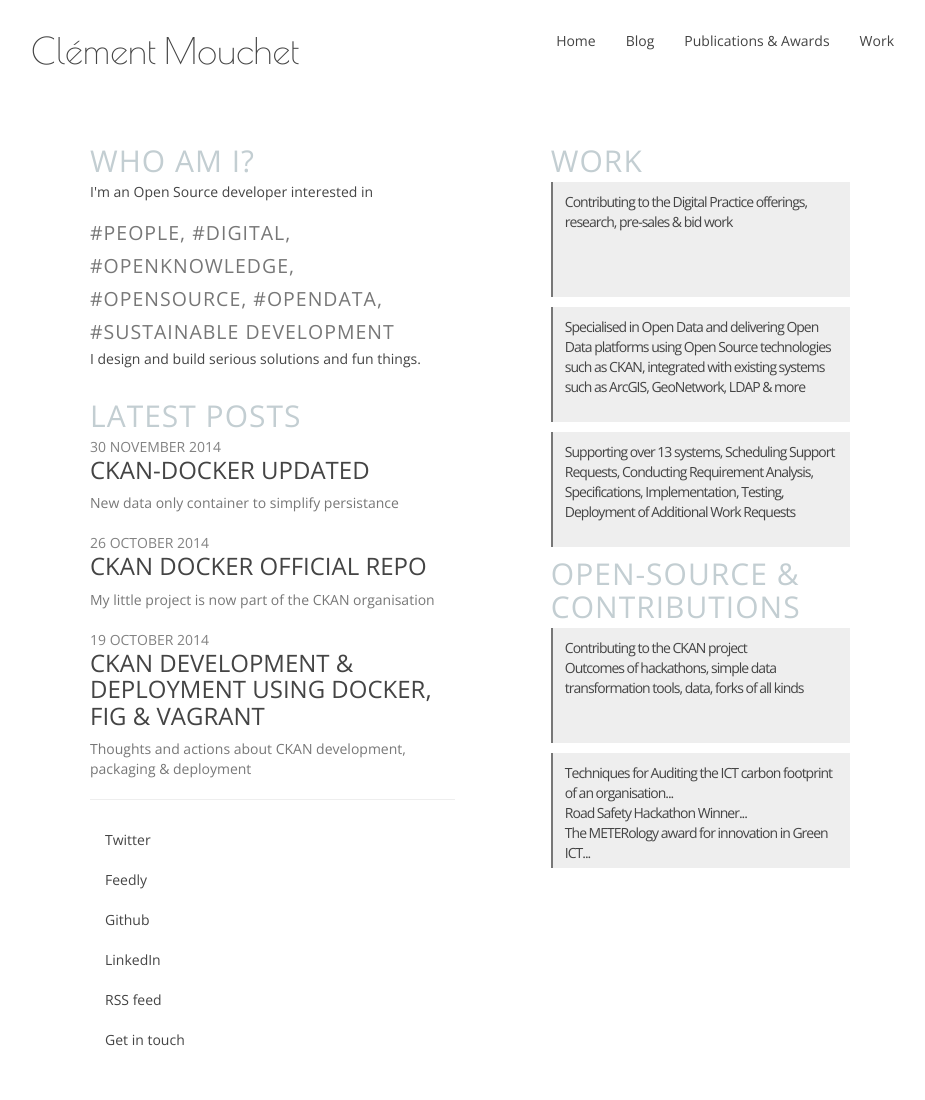
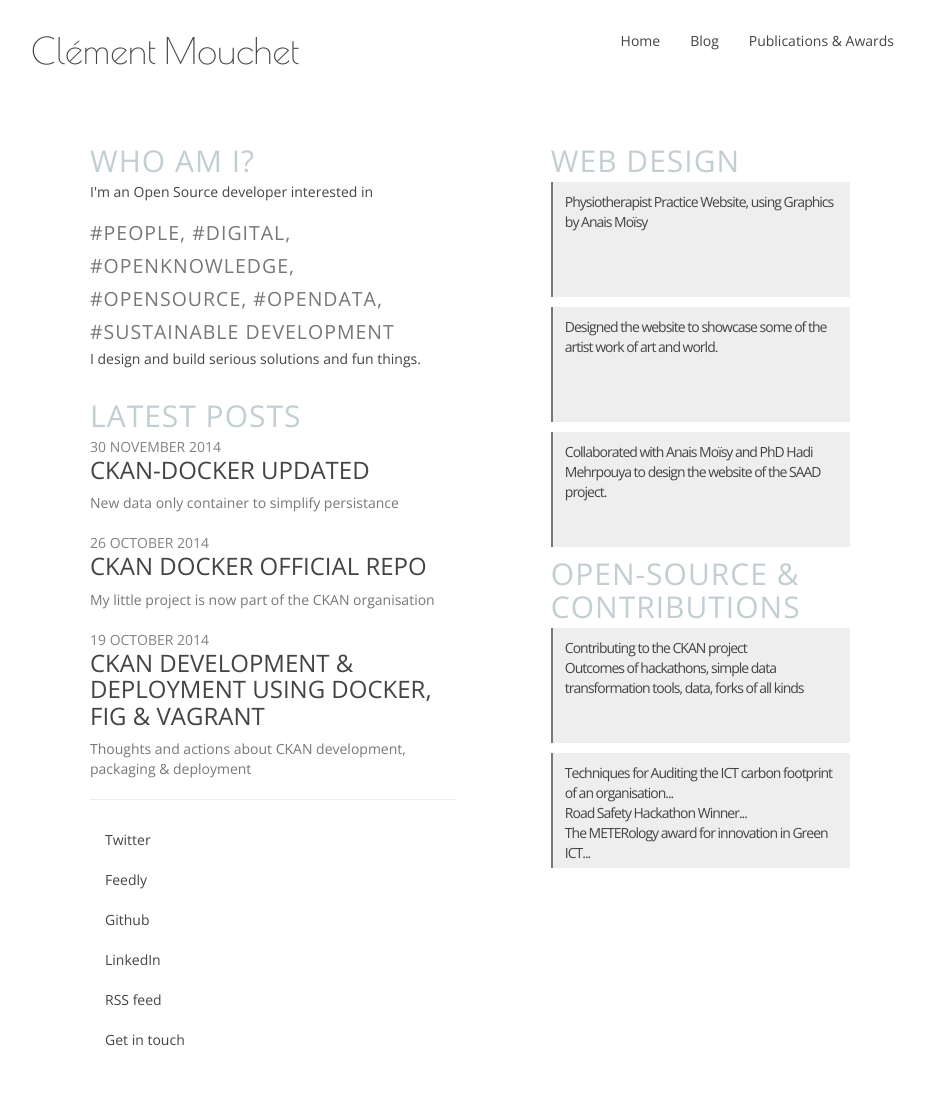
Before and after one commit to clementmouchet/clementmouchet.github.io, a Jekyll site: the page built from index.html, in a window 1280 px wide. Shown: the whole page, without its empty margins (170-1095 px from the left). Built offline with Jekyll 4.4.1, drawn with Linux system fonts in a browser that asks for light colours; nearby versions of some CDN libraries; the list of posts is cut into pages by our own code; a style sheet for code colours, icons or effects is not loaded.

Commit message:
Minor updates

```diff
--- a/index.html
+++ b/index.html
@@ -102,18 +102,17 @@
           </nav>
         </div>
         <div class="col-sm-5 col-sm-offset-1">
-          <h2 class="category">Work</h2>
+          <h2 class="category">Web Design</h2>
           <ul class="nav">
             <li class="project scroll">
               <div class="project-wrapper">
                 <div class="project-title">
-                  <h4>Sopra Digital Practise</h4>
-                  <p>Open Data & Digital Transformation</p>
+                  <h4>Undoo.be</h4>
+                  <p>Physiotherapist Practice website</p>
                 </div>
                 <div class="project-detail">
-                  <a href="/work" target="_blank">
-                    Contributing to the Digital Practice offerings,
-                    research, pre-sales & bid work
+                  <a href="http://undoo.be" target="_blank">
+                    Physiotherapist Practice Website, using Graphics by Anais Moïsy
                   </a>
                 </div>
               </div>
@@ -121,15 +120,12 @@
             <li class="project scroll">
               <div class="project-wrapper">
                 <div class="project-title">
-                  <h4>Sopra Sopra Imagine</h4>
-                  <p>Open Data</p>
+                  <h4>GosiaWalton.co.uk</h4>
+                  <p>Artist Website</p>
                 </div>
                 <div class="project-detail">
-                  <a href="/work" target="_blank">
-                    Specialised in Open Data and delivering Open Data
-                    platforms using Open Source technologies such as CKAN,
-                    integrated with existing systems such as
-                    ArcGIS, GeoNetwork, LDAP & more
+                  <a href="http://gosiawalton.co.uk" target="_blank">
+                    Designed the website to showcase some of the artist work of art and world.
                   </a>
                 </div>
               </div>
@@ -137,14 +133,12 @@
             <li class="project scroll">
               <div class="project-wrapper">
                 <div class="project-title">
-                  <h4>Sopra Service Centre</h4>
-                  <p>Application Support</p>
+                  <h4>SAAD</h4>
+                  <p>Project website installations</p>
                 </div>
                 <div class="project-detail">
-                  <a href="/work" target="_blank">
-                    Supporting over 13 systems, Scheduling Support Requests,
-                    Conducting Requirement Analysis, Specifications,
-                    Implementation, Testing, Deployment of Additional Work Requests
+                  <a href="http://www.helppy.org.uk" target="_blank">
+                    Collaborated with Anais Moïsy and PhD Hadi Mehrpouya to design the website of the SAAD project.
                   </a>
                 </div>
               </div>
@@ -177,29 +171,11 @@
                   <p></p>
                 </div>
                 <div class="project-detail">
-                  <ul class="list-unstyled">
-                    <li>
-                      <a class="ckickable"
-                          href="http://www.iidi.napier.ac.uk/c/publications/publicationid/13375686"
-                          target="_blank">
-                        Techniques for Auditing the ICT carbon footprint of an organisation...
-                      </a>
-                    </li>
-                    <li>
-                      <a class="ckickable"
-                          href="http://www.edinburghapps.net/2014/06/edinburgh-ready-to-hack/"
-                          target="_blank">
-                        Road Safety Hackathon Winner...
-                      </a>
-                    </li>
-                    <li>
-                      <a class="clickable"
-                          href="http://www.napier.ac.uk/media/Pages/NewsDetails.aspx?NewsID=277"
-                          target="_blank">
-                      The METERology award for innovation in Green ICT...
-                      </a>
-                    </li>
-                  </ul>
+                  <a href="/publications_and_awards" class="clickable">
+                    Techniques for Auditing the ICT carbon footprint of an organisation...<br>
+                    Road Safety Hackathon Winner...<br>
+                    The METERology award for innovation in Green ICT...<br>
+                  </a>
                 </div>
               </div>
             </li>
```
Also changed, not shown: publications_and_awards.html (+4 -4 lines), work.html (deleted, +0 -7 lines), 1 other file.
